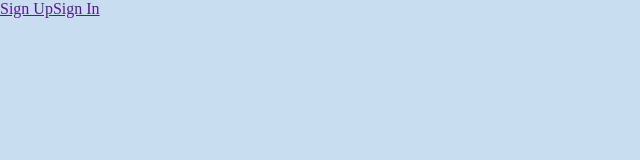
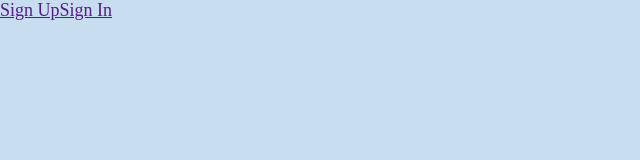
Before and after one commit to Luvolunov/coollider, a Next.js app: page / in a window 1280 px wide. Shown: the top 160 px of the page, without its empty margins (0-640 px from the left). Built offline with nearby package versions, Linux system fonts and the light colour scheme.

Commit message:
c-5: added18px initial fsz

```diff
--- a/pages/global.scss
+++ b/pages/global.scss
@@ -1,8 +1,10 @@
 *{
 	box-sizing: border-box;
 }
+html{
+	font-size: 18px;
+}
 body{
-	font-size: 16px;
 	margin: 0;
 	padding: 0;
 	background-color: #C8DDF0;
```
